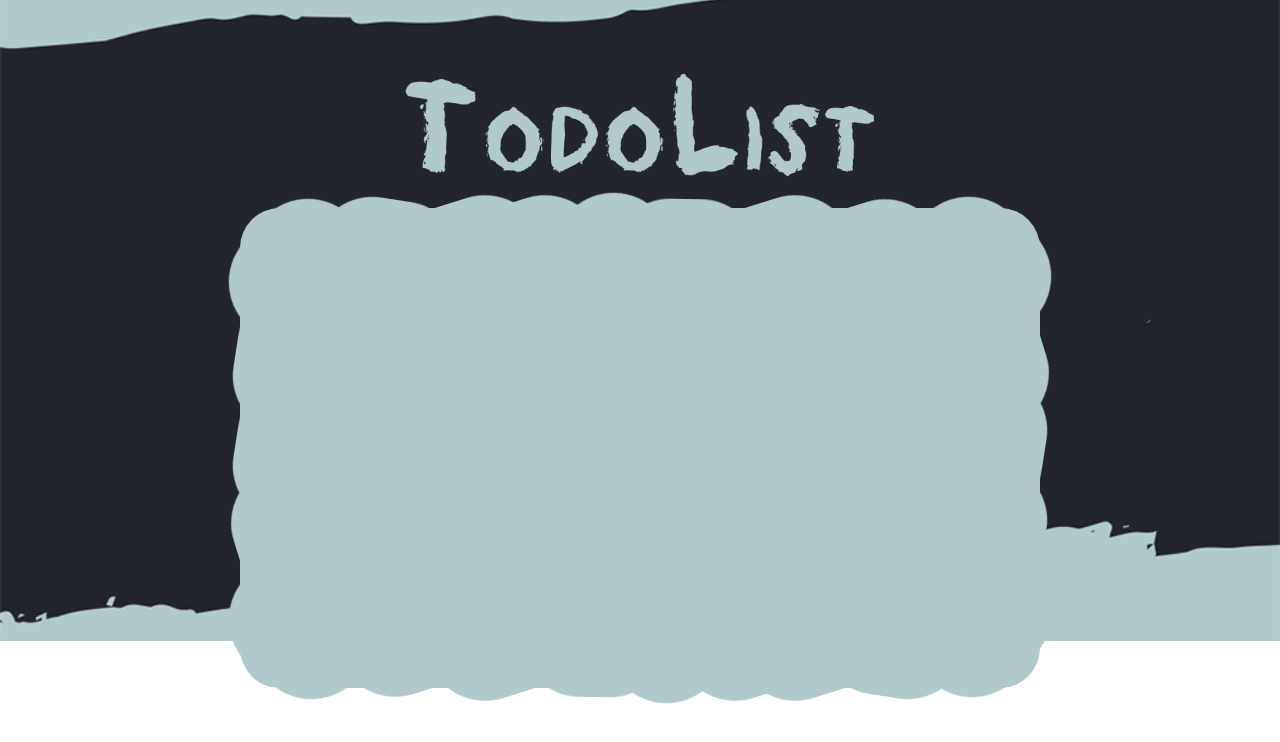
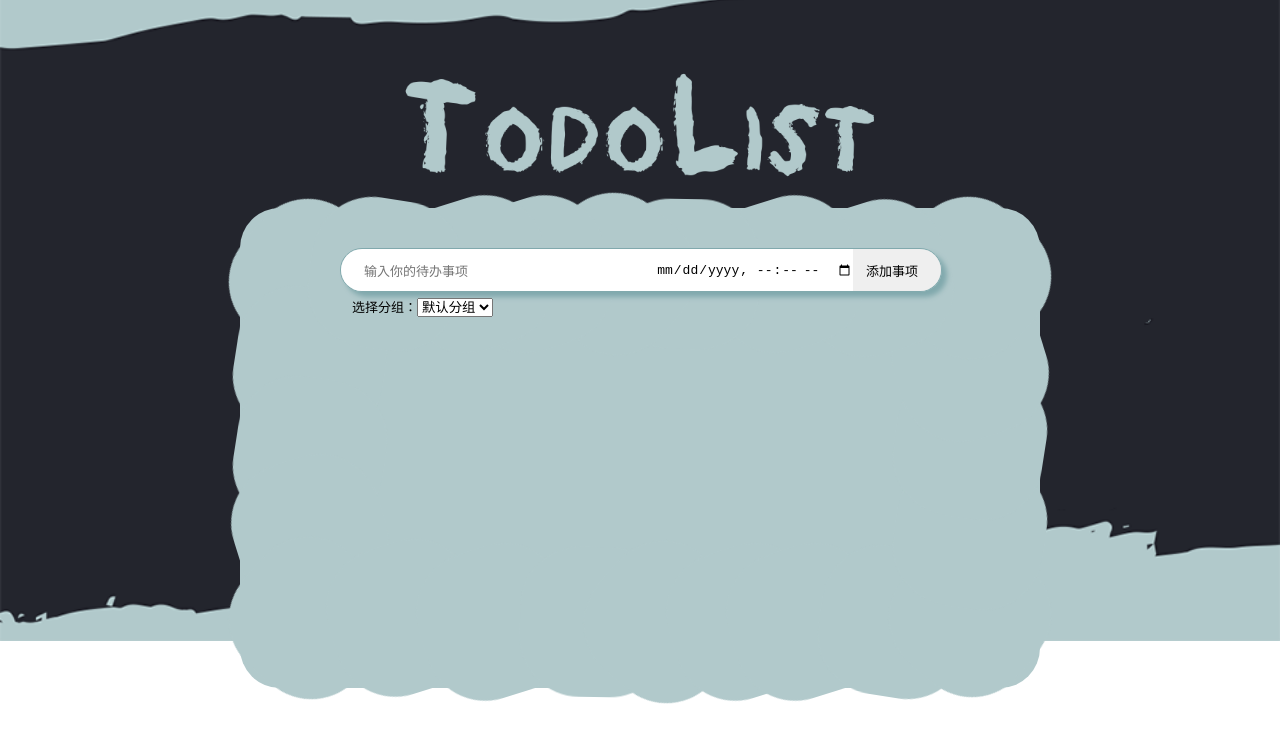
Before and after one commit to 2449611380/TodoList, a React (Create React App) app: page / in a window 1280 px wide. Shown: the top 742 px of the page. Built offline with nearby package versions, Linux system fonts and the light colour scheme.

Commit message:
feat: 添加新增待办事项功能模块

```diff
--- a/src/App.jsx
+++ b/src/App.jsx
@@ -1,6 +1,7 @@
 import React from "react";
 import "./App.css";
 import { Animation } from "./Component/Animation/Animation";
+import { InputBlock } from "./Component/InputBlock/InputBlock";
 
 export class App extends React.Component{
   render(){
@@ -10,7 +11,7 @@ export class App extends React.Component{
         <Animation />
 
         <div>
-
+          <InputBlock />
         </div>
       </div>
     )
--- /dev/null
+++ b/src/Component/InputBlock/InputBlock.css
@@ -0,0 +1,54 @@
+.input_block{
+    position: absolute;
+    left: 50%;
+    top: 40px;
+    transform: translateX(-50%);
+    /* border: 1px solid #000; */
+    width: 600px;
+    height: 60px;
+}
+.input_block .INPUT{
+    width: 100%;
+    height: 42px;
+    display: flex;
+    justify-content: space-between;
+    border: 1px solid rgb(129, 169, 173);
+    box-shadow: 5px 5px 5px rgb(129, 169, 173);
+    border-radius: 40px;
+    overflow: hidden;
+}
+
+
+.input_block .INPUT input,button{
+    outline: none;
+    border: none;
+    height: 100%;
+    font-size: 13px;
+}
+
+.input_block .INPUT input:nth-child(1){
+    width: 350px;
+    padding-left: 23px;
+}
+
+
+.input_block .INPUT button{
+    width: 100px;
+    padding-left: 10px;
+    padding-right: 20px;
+    transition: .4s;
+    cursor: pointer;
+}
+
+.input_block .INPUT button:hover{
+    background-color: rgb(0,187,255);
+    color: white;
+}
+
+.input_block .grouping{
+    position: relative;
+    z-index: 1;
+    margin-top: 5px;
+    padding-left: 12px;
+    font-size: 13px;
+}
--- /dev/null
+++ b/src/Component/InputBlock/InputBlock.jsx
@@ -0,0 +1,69 @@
+import React from "react";
+import axios from "axios";
+import "./InputBlock.css"
+
+export class InputBlock extends React.Component{
+  state = {
+    content:'',
+    dateTime:'',
+    grouping:'默认分组',
+  }
+  handleChange = (e) => {
+    const target = e.target;
+    const name = target.name;
+    const value = target.value;
+
+    switch(name){
+      case "content":
+        this.setState({
+          content:value
+        })
+      break;
+
+      case "dateTime":
+      this.setState({
+        dateTime:value
+      })
+      break;
+
+      case "grouping":
+      this.setState({
+        grouping:value
+      })
+      break;
+
+      default:
+        // 防警告
+      break;
+    }
+  }
+  handleClick = () => {
+    if(this.state.content === '' || this.state.dateTime === '' || this.state.grouping === ''){
+      return alert("请输入事项和时间");
+    }
+    axios.post('http://localhost/api/add', {
+      content:this.state.content,
+      date:this.state.dateTime,
+      grouping:this.state.grouping,
+    })
+  }
+  render(){
+    return(
+      <div className="input_block">
+        <div className="INPUT">
+            <input name="content" onChange={this.handleChange} placeholder="输入你的待办事项" type="text" />
+            <input name="dateTime" onChange={this.handleChange} type="datetime-local" />
+            <button onClick={this.handleClick}>添加事项</button>
+        </div>
+
+        <div className="grouping" onClick={this.handleChange}>
+            选择分组：
+            <select name="grouping">
+                <option value="默认分组">默认分组</option>
+            </select>
+        </div>
+
+      </div>
+    )
+  }
+}
```
